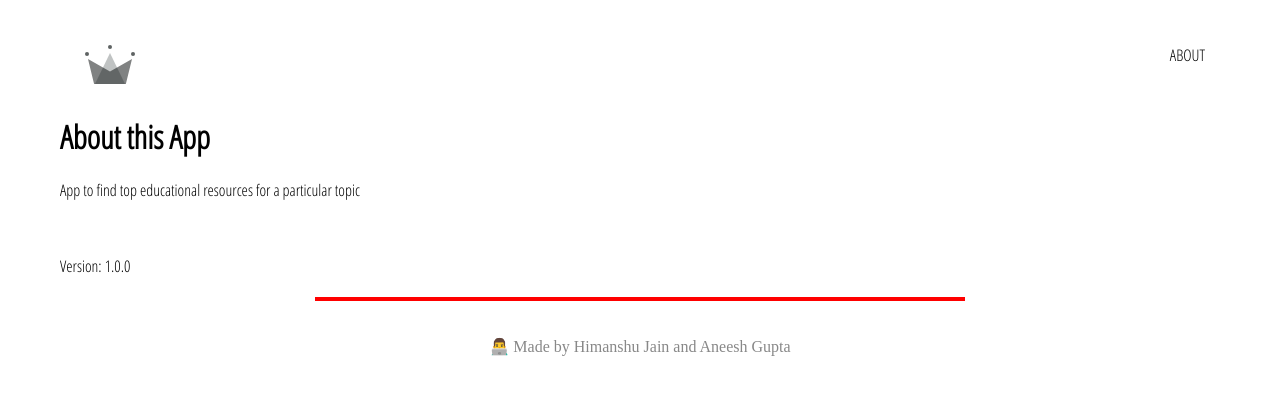
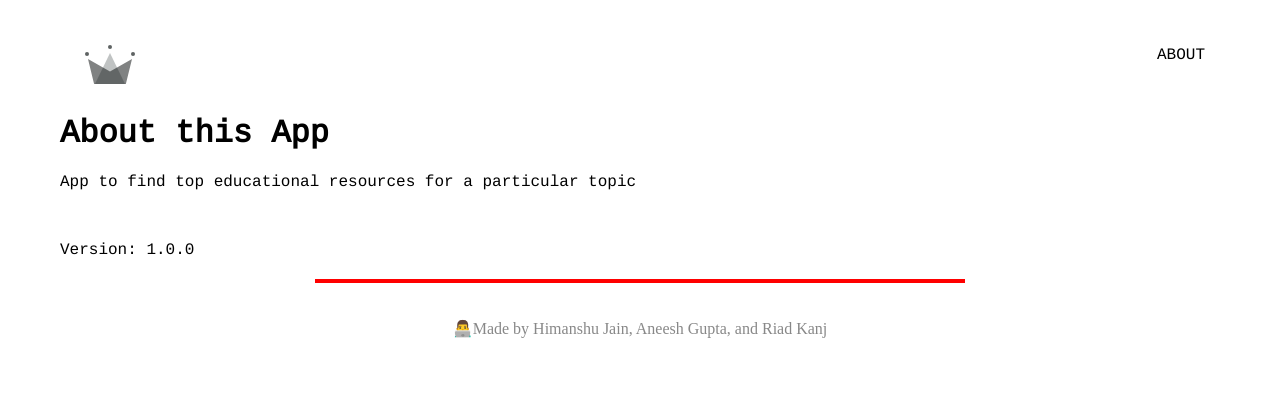
Before and after one commit to himanshukj17122000/frontend-course, a React (Create React App) app: page /about in a window 1280 px wide. Shown: the top 394 px of the page. Built offline with nearby package versions, Linux system fonts and the light colour scheme.

Commit message:
made changes in the style

```diff
--- a/public/index.html
+++ b/public/index.html
@@ -8,7 +8,7 @@
   <meta name="theme-color" content="#000000" />
   <meta name="description" content="Web site created using create-react-app" />
   <link rel="apple-touch-icon" href="%PUBLIC_URL%/logo192.png" />
-  <link href="https://fonts.googleapis.com/css?family=Open+Sans+Condensed:300" rel="stylesheet" />
+  <link href="https://fonts.googleapis.com/css2?family=Cousine&display=swap" rel="stylesheet">
   <!--
       manifest.json provides metadata used when your web app is installed on a
       user's mobile device or desktop. See https://developers.google.com/web/fundamentals/web-app-manifest/
--- a/src/App.css
+++ b/src/App.css
@@ -1,5 +1,5 @@
 body {
-  font-family: "Open Sans Condensed";
+  font-family: 'Cousine', monospace;
   padding: 20px 60px;
   background-color: rgba(0, 0, 0, 0);
 }
--- a/src/App.js
+++ b/src/App.js
@@ -14,11 +14,11 @@
     <Switch>
       <Route exact path='/' component={HomePage} />{' '}
       <Route path='/products' component={Projects} />{' '}
-      <Route path='/about' component={About} />
+      <Route path='/about' component={About} />{' '}
     </Switch>{' '}
     <footer>
       <div className='icons'>
-        <p>👨‍💻 Made by Himanshu Jain and Aneesh Gupta</p>
+        <p> 👨‍💻Made by Himanshu Jain, Aneesh Gupta, and Riad Kanj </p>{' '}
       </div>{' '}
     </footer>{' '}
   </Provider>
--- a/src/components/collection-item/collection-item.styles.jsx
+++ b/src/components/collection-item/collection-item.styles.jsx
@@ -1,18 +1,22 @@
 import styled from 'styled-components';
 
 export const CollectionItemContainer = styled.div`
-  width: 22vw;
+  width: auto;
   display: flex;
   flex-direction: column;
   justify-content: space-between;
   margin: 3vw;
-  height: 20vw;
+  height: auto;
   align-items: center;
   position: relative;
 
   &:hover {
+    cursor: pointer;
     .image {
       opacity: 0.8;
+      transform: scale(1.1);
+      opacity: 0.4;
+      transition: transform 6s cubic-bezier(0.25, 0.45, 0.45, 0.95);
     }
 
     button {
@@ -33,7 +37,7 @@
 
 export const CollectionFooter = styled.div`
   width: 100%;
-  height: 5%;
+  height: auto;
   display: flex;
   margin-bottom: 1vw;
   justify-content: space-between;
@@ -48,4 +52,5 @@
 export const SpanPrice = styled.span`
   width: auto;
   text-align: right;
+  color: red;
 `;
```
Also changed, not shown: src/assets/profilePic.jpg (deleted), 17 other files (tests, documents, lock files or other folders).
